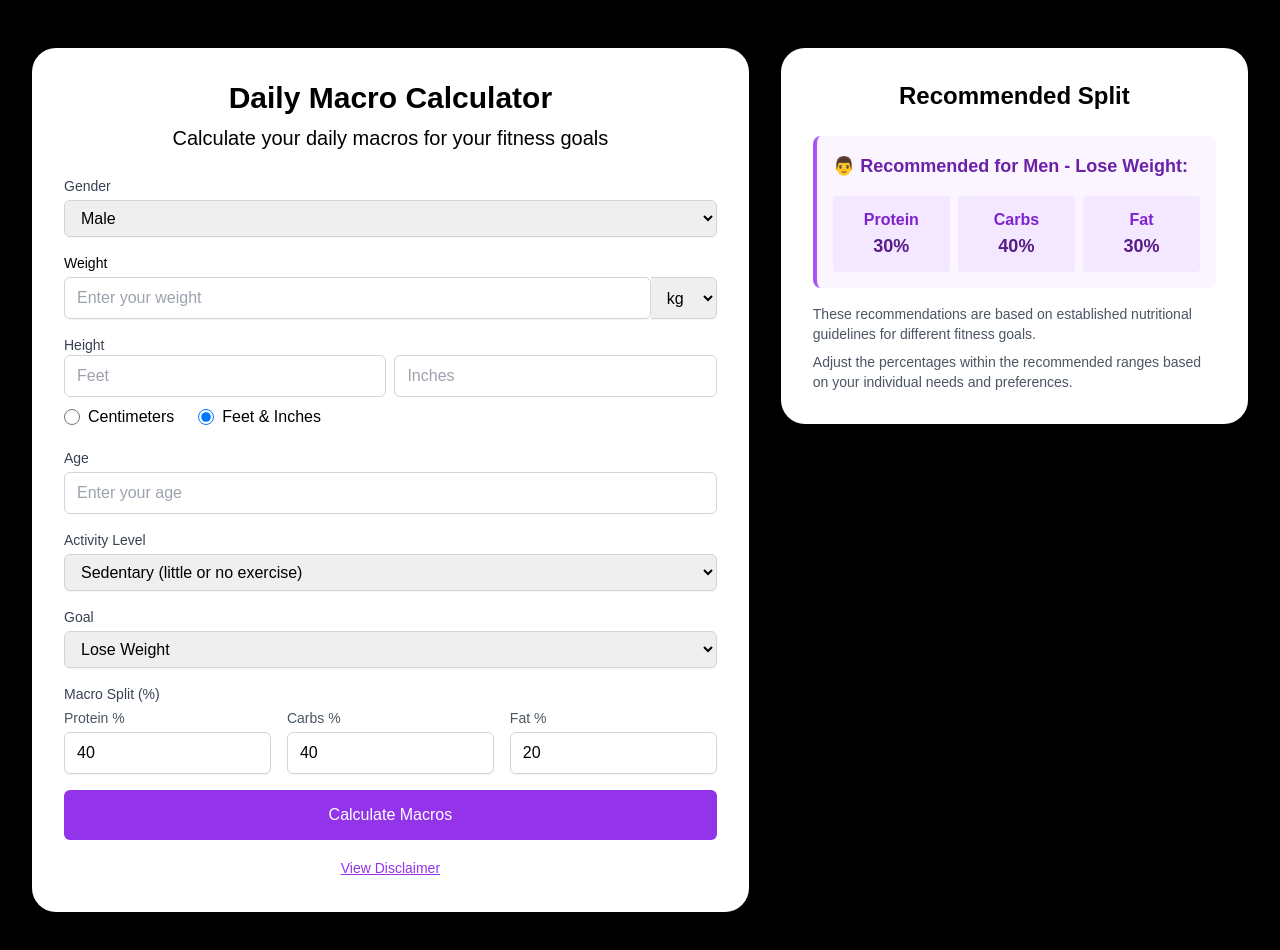
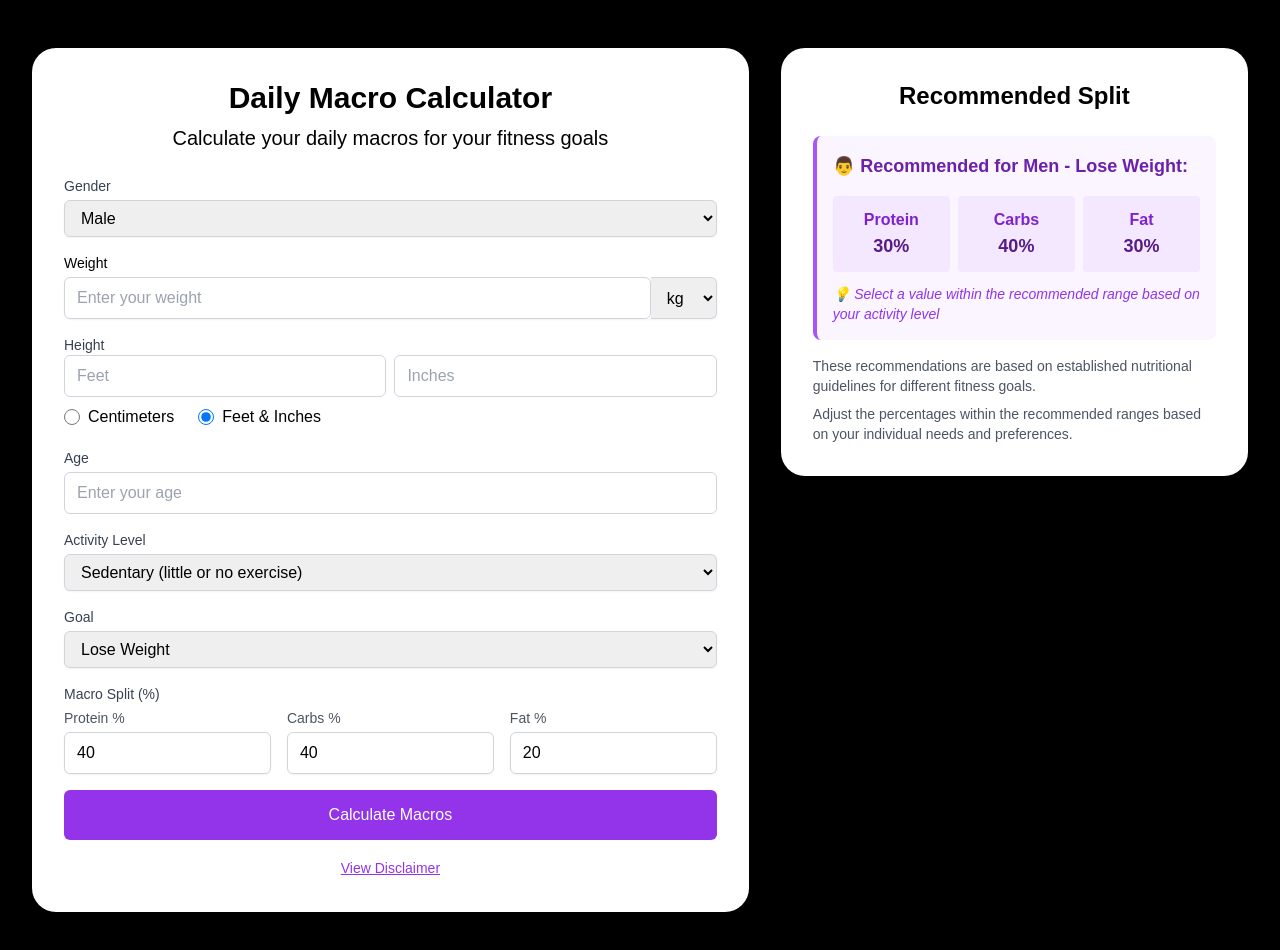
Before and after one commit to vib795/feast-factor, a Next.js app: page / in a window 1280 px wide. Shown: the top 950 px of the page. Built offline with nearby package versions, Linux system fonts and the light colour scheme.

Commit message:
Updated disappearing message in recommended split part.

```diff
--- a/src/components/MacroCalculator.js
+++ b/src/components/MacroCalculator.js
@@ -207,13 +207,9 @@ const MacroCalculator = () => {
                 </p>
               </div>
             </div>
-            {(typeof getMacroRecommendation(gender, goal).protein === 'string' ||
-            typeof getMacroRecommendation(gender, goal).carbs === 'string' ||
-            typeof getMacroRecommendation(gender, goal).fat === 'string') && (
-              <p className="text-purple-600 text-sm italic mt-3">
-                💡 Select a value within the recommended range based on your activity level
-              </p>
-            )}
+            <p className="text-purple-600 text-sm italic mt-3">
+              💡 Select a value within the recommended range based on your activity level
+            </p>
           </div>
         )}
 
@@ -338,7 +334,7 @@ const MacroCalculator = () => {
                     name="heightCm"
                     value={formData.heightCm}
                     onChange={handleInputChange}
-                    className="w-full px-3 py-2 rounded-md border border-gray-300 focus:ring-indigo-500 focus:border-indigo-500"
+                    className="w-full text-black px-3 py-2 rounded-md border border-gray-300 focus:ring-indigo-500 focus:border-indigo-500"
                     placeholder="Enter height in cm"
                     required={formData.heightUnit === 'cm'}
                   />
```
